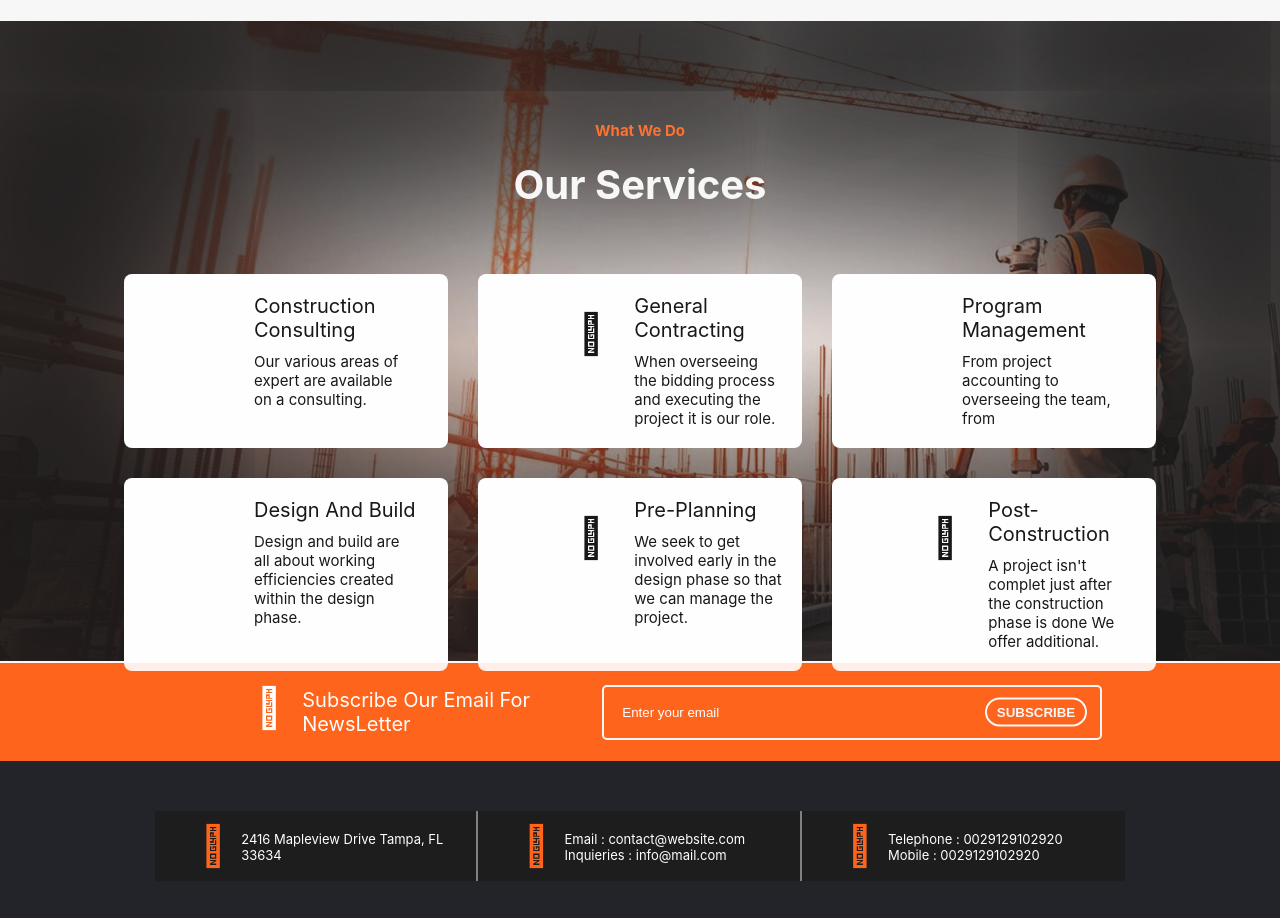
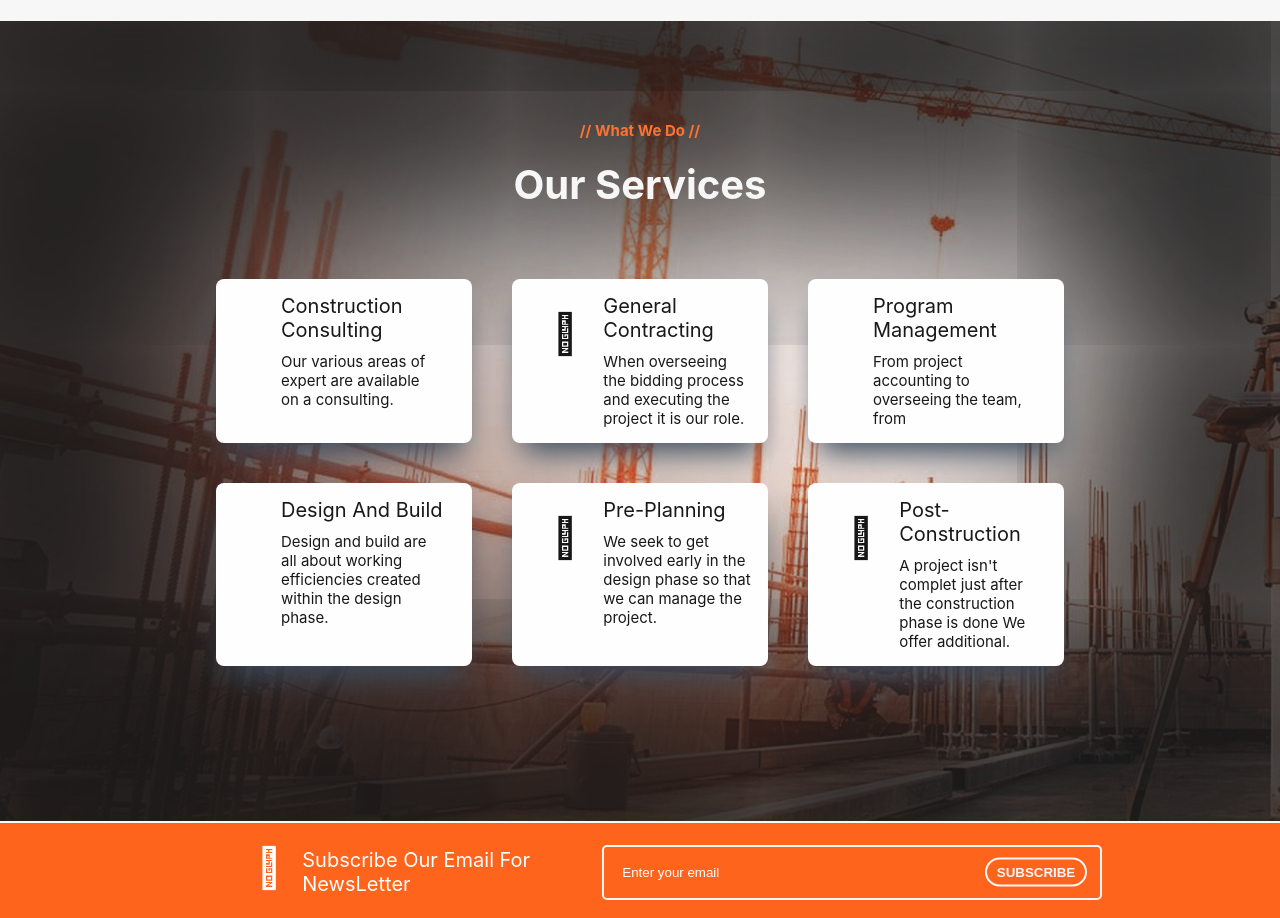
Before and after one commit to PonchHKT/BuildyWebsite, a Next.js app: page / in a window 1280 px wide. Shown: the part 1180-2098 px from the top of the page. Built offline with nearby package versions, Linux system fonts and the light colour scheme; some icons are missing.

Commit message:
Add files via upload

```diff
--- a/pages/index.js
+++ b/pages/index.js
@@ -79,7 +79,7 @@ export default function Home() {
       <div className={styles.servicesContainer}>
 
         <div className={styles.title}>
-          <h1>What We Do</h1>
+          <h1>// What We Do //</h1>
           <h2>Our Services</h2>
         </div>
 
--- a/styles/home.module.scss
+++ b/styles/home.module.scss
@@ -48,15 +48,16 @@
                         background-color: white;
                         font-weight: semi-bold;
                         box-shadow: rgba(0, 0, 0, 0.24) 0px 3px 8px;
+                        &:hover {
+                            background-color: var(--main-orange);
+                            color: white;
+                            font-weight: bold;
+                        }
                     }
                     .btnorange {
                         color: white;
                         background-color: var(--main-orange);
                     }
-                }
-            }
-            .images {
-                img{
                 }
             }
         }
@@ -148,7 +149,7 @@
     .servicesContainer {
         width: 100vw;
         background-image: url('../public/images/imgBackgroundSection.jpeg');
-        height: 80vh;
+        height: 100vh;
         background-size: cover;
         background-repeat: no-repeat;
         box-shadow: inset 0px 0px 200px 200px rgba(0,0,0,0.9);
@@ -178,13 +179,14 @@
                 display: flex;
                 background-color: white;
                 border-radius: 8px;
-                width: 30%;
-                margin: 15px;
-                padding: 20px;
-                padding-left: 100px;
+                width: 20vw;
+                margin: 20px;
+                padding: 15px;
+                padding-left: 40px;
+                box-shadow: rgb(38, 57, 77) 0px 20px 30px -10px;
                 .icons {
                     padding-top: 20px;
-                    margin-right: 30px;
+                    margin-right: 25px;
                     i {
                         font-size: 40px;
                         color: black;
```
